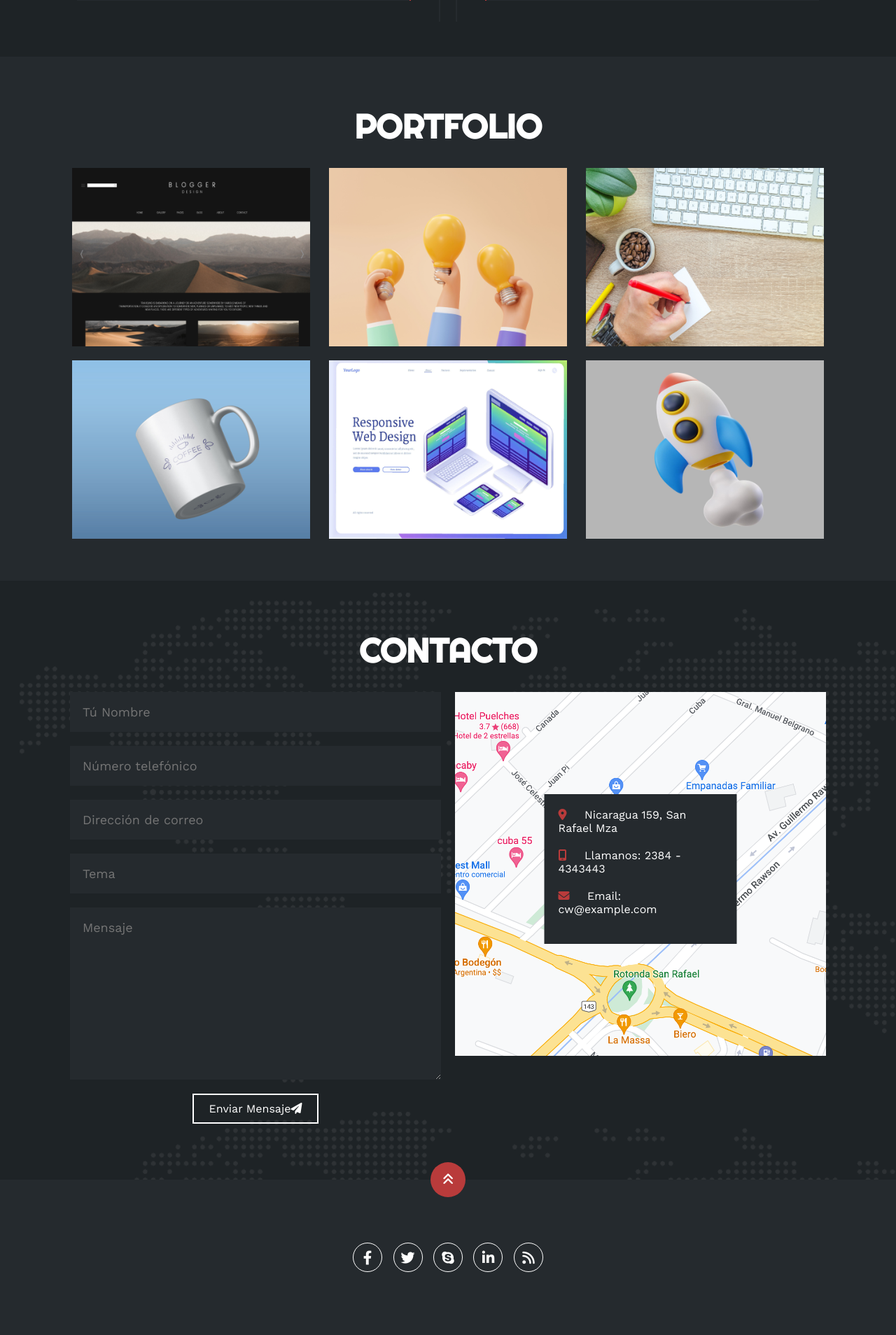
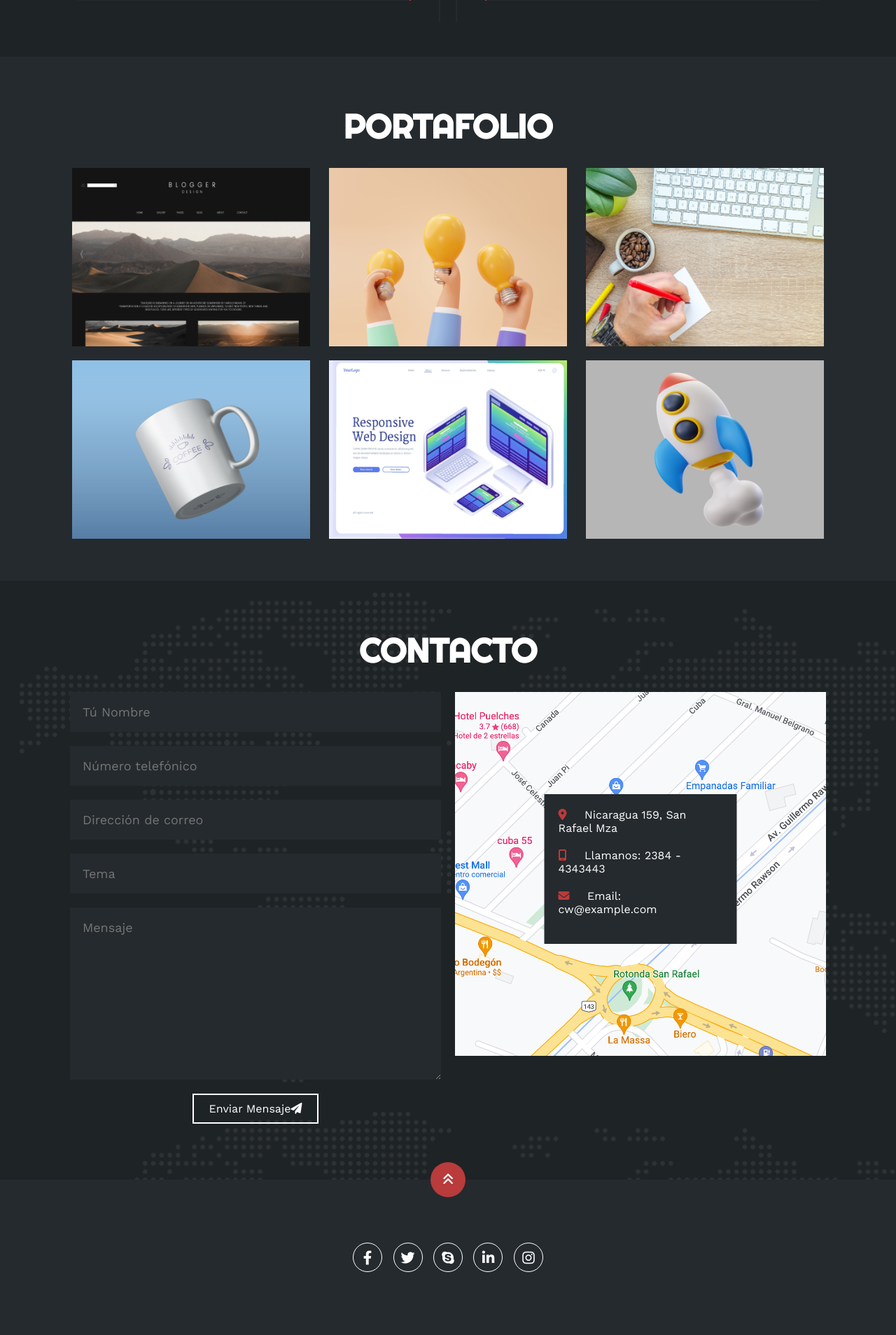
Before and after one commit to hdgomez8/portafolio, a PHP site: page / in a window 1280 px wide. Shown: the part 3072-4980 px from the top of the page at 70% size. Run offline with PHP 8.4, Linux system fonts and the light colour scheme; some libraries are stand-ins or nearby versions.

Commit message:
Logo Instagram

```diff
--- a/estilo.css
+++ b/estilo.css
@@ -465,38 +465,38 @@ html{
     bottom: 4px;
 }
 /* SECCION PORTFOLIO */
-.portfolio{
+.portafolio{
     background-color: #252A2E;
     color: #fff;
     padding: 50px 20px;
 }
-.portfolio .contenido-seccion{
+.portafolio .contenido-seccion{
     max-width: 1100px;
     margin: auto;
 }
-.portfolio h2{
+.portafolio h2{
     font-size: 48px;
     font-family: 'Righteous';
     text-align: center;
     padding: 20px 0;
 }
-.portfolio .galeria{
+.portafolio .galeria{
     display: flex;
     flex-wrap: wrap;
     justify-content: space-around;
 }
-.portfolio .galeria .proyecto{
+.portafolio .galeria .proyecto{
     position: relative;
     max-width: 340px;
     height: fit-content;
     margin: 10px;
     cursor: pointer;
 }
-.portfolio .galeria .proyecto img{
+.portafolio .galeria .proyecto img{
     width: 100%;
     display: block;
 }
-.portfolio .galeria .proyecto .overlay{
+.portafolio .galeria .proyecto .overlay{
     position: absolute;
     top: 0;
     width: 100%;
@@ -511,14 +511,14 @@ html{
     letter-spacing: 3px;
     opacity: 0;
 }
-.portfolio .galeria .proyecto .overlay h3{
+.portafolio .galeria .proyecto .overlay h3{
     margin-bottom: 20px;
     transition: 1s;
 }
-.portfolio .galeria .proyecto .overlay:hover{
+.portafolio .galeria .proyecto .overlay:hover{
     opacity: 1;
 }
-.portfolio .galeria .proyecto .overlay:hover h3{
+.portafolio .galeria .proyecto .overlay:hover h3{
     margin-bottom: 0px;
 }
 /* SECCION CONTACTO */
@@ -695,14 +695,14 @@ footer .arriba{
         margin-left: 20px;
     }
 
-    .portfolio .galeria{
+    .portafolio .galeria{
         display: block;
         width: 100%;
     }
-    .portfolio .galeria .proyecto{
+    .portafolio .galeria .proyecto{
         max-width: 100%;
     }
-    .portfolio .galeria .proyecto img{
+    .portafolio .galeria .proyecto img{
         width: 100%;
     }
     .contacto .fila{
--- a/index.html
+++ b/index.html
@@ -8,7 +8,7 @@
     <link rel="stylesheet" href="https://cdnjs.cloudflare.com/ajax/libs/font-awesome/6.1.2/css/all.min.css"
         integrity="sha512-1sCRPdkRXhBV2PBLUdRb4tMg1w2YPf37qatUFeS7zlBy7jJI8Lf4VHwWfZZfpXtYSLy85pkm9GaYVYMfw5BC1A=="
         crossorigin="anonymous" referrerpolicy="no-referrer" />
-    <title>Portfolio</title>
+    <title>Portafolio</title>
     <link rel="stylesheet" href="estilo.css">
 </head>
 
@@ -25,7 +25,7 @@
                     <li><a href="#sobremi" onclick="seleccionar()">SOBRE MI</a></li>
                     <li><a href="#skills" onclick="seleccionar()">SKILLS</a></li>
                     <li><a href="#curriculum" onclick="seleccionar()">CURRICULUM</a></li>
-                    <li><a href="#portfolio" onclick="seleccionar()">PORTFOLIO</a></li>
+                    <li><a href="#portafolio" onclick="seleccionar()">PORTAFOLIO</a></li>
                     <li><a href="#contacto" onclick="seleccionar()">CONTACTO</a></li>
                 </ul>
             </nav>
@@ -48,7 +48,7 @@
                 <a href="https://twitter.com/Hdgomez8?t=aTY4TMVexoV1sD7Dcqt-Bw&s=08"><i class="fa-brands fa-twitter"></i></a>
                 <a href="#"><i class="fa-brands fa-skype"></i></a>
                 <a href="#"><i class="fa-brands fa-linkedin-in"></i></a>
-                <a href="#"><i class="fa-solid fa-rss"></i></a>
+                <a href="#"><i class="fa-brands fa-instagram"></i></a>
             </div>
         </div>
     </section>
@@ -320,9 +320,9 @@
     </section>
 
     <!-- SECCION PORTFOLIO -->
-    <section id="portfolio" class="portfolio">
+    <section id="portafolio" class="portafolio">
         <div class="contenido-seccion">
-            <h2>PORTFOLIO</h2>
+            <h2>PORTAFOLIO</h2>
             <div class="galeria">
                 <div class="proyecto">
                     <img src="img/p1.jpg" alt="">
@@ -421,7 +421,7 @@
             <a href="https://twitter.com/Hdgomez8?t=aTY4TMVexoV1sD7Dcqt-Bw&s=08"><i class="fa-brands fa-twitter"></i></a>
             <a href="#"><i class="fa-brands fa-skype"></i></a>
             <a href="#"><i class="fa-brands fa-linkedin-in"></i></a>
-            <a href="#"><i class="fa-solid fa-rss"></i></a>
+            <a href="#"><i class="fa-brands fa-instagram"></i></a>
         </div>
     </footer>
 
```
